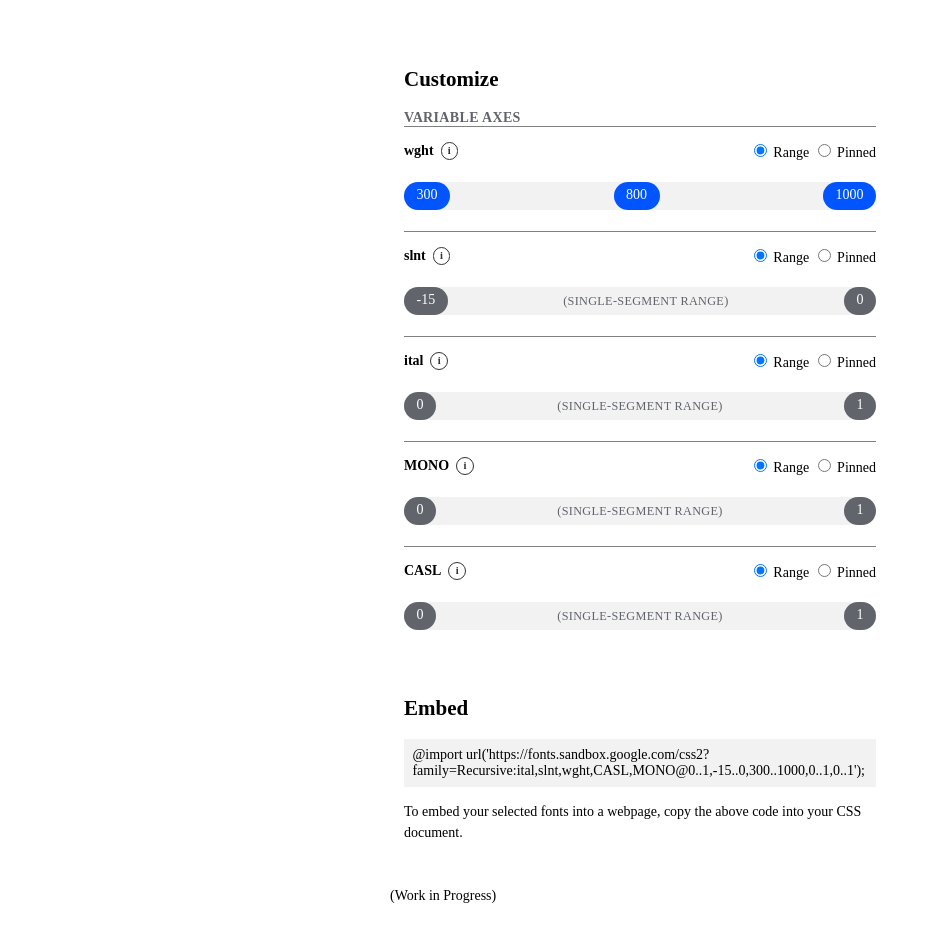
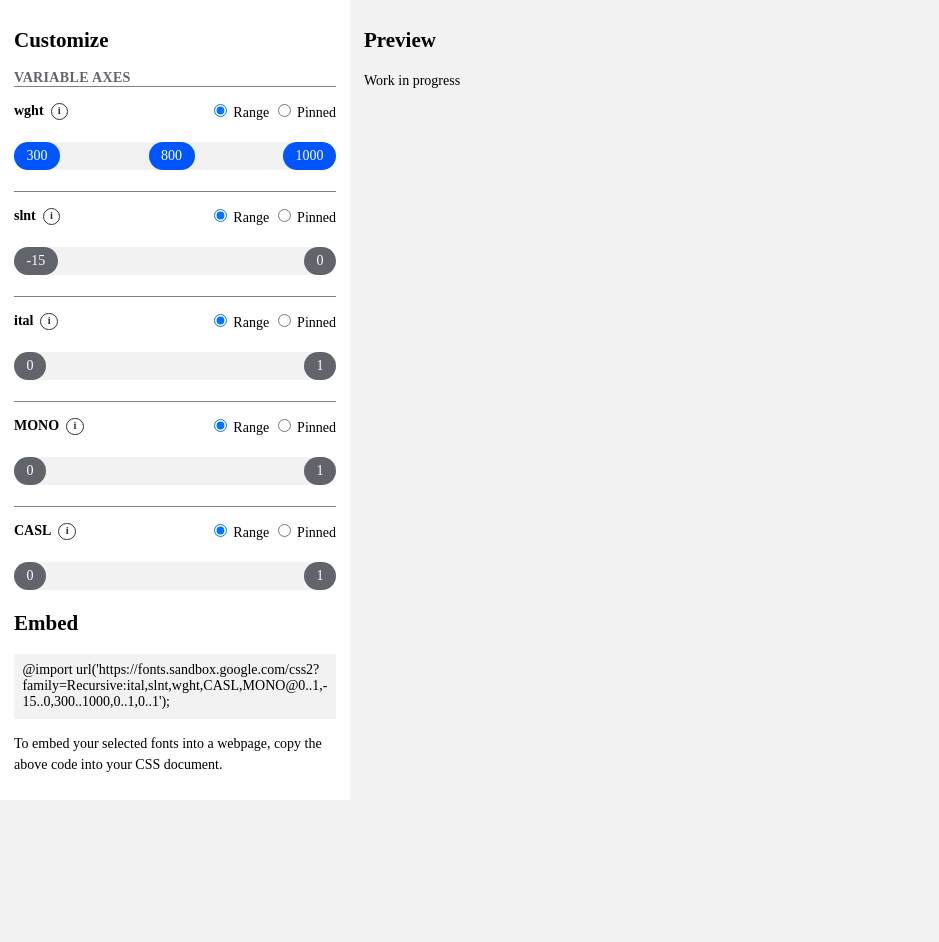
Before and after one commit to arrowtype/gf-url-api-configurator, an Eleventy site: page src/index.njk in a window 1280 px wide. Shown: the whole page, without its empty margins (0-939 px from the left). After the commit the page ends 800 px from the top, so only its background shows below. Built offline with nearby package versions, Linux system fonts and the light colour scheme; Eleventy itself is replaced by a stand-in of ours; files that its build step writes are made by us from their sources; a web font is replaced by a local one.

Commit message:
set up basic page structure for sidebar+preview

```diff
--- a/src/index.njk
+++ b/src/index.njk
@@ -4,8 +4,9 @@ title: URL CONFIG WIP
 ---
 {# <h1>This is global data: {{siteData.name}}</h1> #}
 
+<div id="use-recursive">
+  <div id="customize-sidebar">
     <div id="controls">
-
     <h2>Customize</h2>
 
     <h3>Variable Axes</h3>
@@ -71,7 +72,7 @@ title: URL CONFIG WIP
     {# slnt AXIS CONTROLS #}
     <div id="slnt-control" class="axis-control">
       <div class="axis__header">
-      {# HEADER WITH DETAILS #}
+        {# HEADER WITH DETAILS - based on https://github.com/github/details-dialog-element #}
         <details class="details-reset details-with-dialog mt-4">
           <summary class="mono casl"><h4>slnt</h4></summary>
           <div class="details-dialog anim-fade-in fast wide" aria-label="Dialog">
@@ -112,7 +113,7 @@ title: URL CONFIG WIP
         <div id="slnt__range" class="range-controls basic-range">
           <div class="range-selector" data-wght-src="0" data-selected="true">-15</div>
           <div class="range-gap" data-active="true">
-          <p>(Single-segment range)</p>
+            {# <p>Single-segment range</p> #}
           </div>
           <div class="range-selector" data-wght-src="1" data-selected="true">0</div>
         </div>
@@ -168,7 +169,7 @@ title: URL CONFIG WIP
         <div id="ital__range" class="range-controls basic-range">
           <div class="range-selector" data-wght-src="0" data-selected="true">0</div>
           <div class="range-gap" data-active="true">
-          <p>(Single-segment range)</p>
+            {# <p>Single-segment range</p> #}
           </div>
           <div class="range-selector" data-wght-src="1" data-selected="true">1</div>
         </div>
@@ -224,7 +225,7 @@ title: URL CONFIG WIP
         <div id="MONO__range" class="range-controls basic-range">
           <div class="range-selector" data-wght-src="0" data-selected="true">0</div>
           <div class="range-gap" data-active="true">
-          <p>(Single-segment range)</p>
+            {# <p>Single-segment range</p> #}
           </div>
           <div class="range-selector" data-wght-src="1" data-selected="true">1</div>
         </div>
@@ -280,7 +281,7 @@ title: URL CONFIG WIP
         <div id="CASL__range" class="range-controls basic-range">
           <div class="range-selector" data-wght-src="0" data-selected="true">0</div>
           <div class="range-gap" data-active="true">
-          <p>(Single-segment range)</p>
+            {# <p>Single-segment range</p> #}
           </div>
           <div class="range-selector" data-wght-src="1" data-selected="true">1</div>
         </div>
@@ -291,14 +292,10 @@ title: URL CONFIG WIP
         </div>
       </div>
     </div>
-
+    <!-- <h2>Languages</h2> -->
     </div>
 
-<!-- <h2>Languages</h2> -->
-
-</div>
-
-<div id="preview">
+    <div id="embed">
       <h2>Embed</h2>
       <div class="code">
         <code id="api-call"></code>
@@ -306,4 +303,13 @@ title: URL CONFIG WIP
       <p>To embed your selected fonts into a webpage, copy the above code into your CSS document.</p>
     </div>
 
-<p>(Work in Progress)</p>
+  </div>
+
+  <div id="preview">
+    <h2>
+      Preview
+    </h2>
+    <p>Work in progress</p>
+  </div>
+</div>
+</div>
--- a/src/styles/_vars.scss
+++ b/src/styles/_vars.scss
@@ -16,3 +16,10 @@
     --CASL: 0;
     --cap-spacing: 0.025em;
   }
+
+
+*,
+*:after,
+*:before {
+  font-variation-settings: "MONO" var(--MONO), "CASL" var(--CASL);
+}
--- a/src/styles/index.scss
+++ b/src/styles/index.scss
@@ -6,24 +6,42 @@
 html {
   font-family: "Recursive";
   font-size: 14px;
-  margin: 2rem;
-  // background: var(--offwhite);
+  // margin: 2rem;
+  margin: 0;
+  background: var(--offwhite);
   display: grid;
-  justify-content: center;
+  // justify-content: center;
+}
+body {
+  margin: 0;
 }
 
-*,
-*:after,
-*:before {
-  font-variation-settings: "MONO" var(--MONO), "CASL" var(--CASL);
+
+#use-recursive {
+  display: grid;
+  grid-template-columns: min-content 1fr;
+  grid-template-rows: 100%;
+  max-height: 100vh;
 }
 
-#controls,
-#preview {
-  width: 500px;
+#customize-sidebar, #preview {
+  padding: 2rem 1rem;
+}
+
+#customize-sidebar {
+  min-height: 100vh;
+  width: 350px;
+  max-width: 100vw; // 300px;
   background: white;
-  padding: 1rem;
-  max-width: 100vw; // 300px;
+  // padding: 1rem;
+  display: grid;
+  grid-template-rows: 1fr min-content;
+  grid-template-columns: 100%;
+  overflow: auto;
+
+  @media screen and (max-width: 600px){
+    width: 100vw;
+  }
 }
 
 p {
@@ -33,6 +51,7 @@ p {
 h2, .header2 {
   font-variation-settings: "CASL" 1;
   font-size: 1.5rem;
+  margin-top: 0;
 }
 h3, .header3 {
   text-transform: uppercase;
```
Lines whose indentation alone changed are shown as unchanged.
